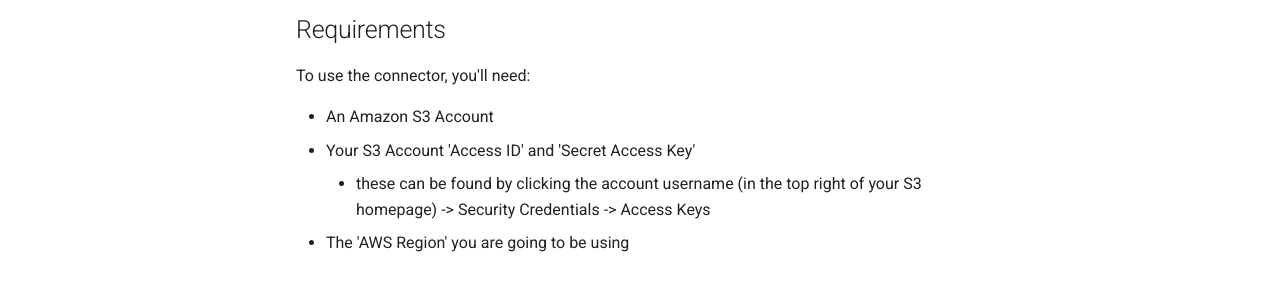
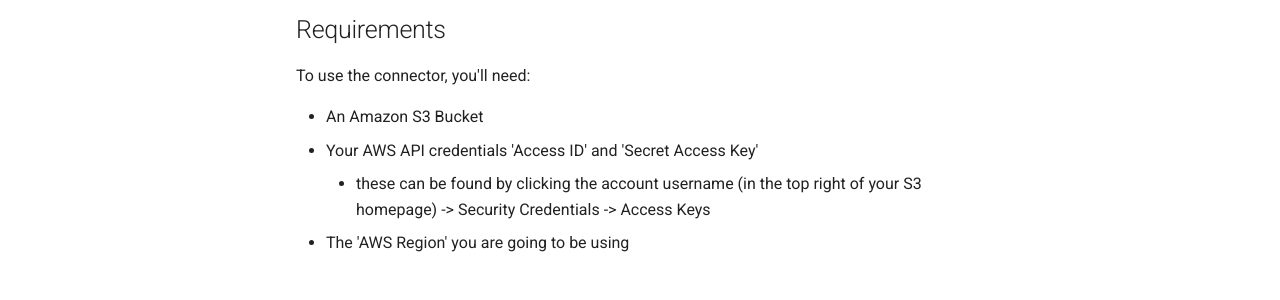
Before and after one commit to pingone-davinci/documentation, an MkDocs documentation site: the page built from docs/aws-s3/README.md, in a window 1280 px wide and 900 px high, scrolled down 784 px. Shown: the part 153-453 px from the top of the window. Built offline with MkDocs 1.6.1 and Material for MkDocs 9.7.7, drawn with Linux system fonts in a browser that asks for light colours; comment, search, counter and statistics services are not loaded.

Commit message:
Update README.md

```diff
--- a/docs/aws-s3/README.md
+++ b/docs/aws-s3/README.md
@@ -31,8 +31,8 @@
 
 To use the connector, you'll need:
 
-* An Amazon S3 Account
-* Your S3 Account 'Access ID' and 'Secret Access Key'
+* An Amazon S3 Bucket
+* Your AWS API credentials 'Access ID' and 'Secret Access Key'
 	* these can be found by clicking the account username (in the top right of your S3 homepage) -> Security Credentials -> Access Keys
 * The 'AWS Region' you are going to be using
 
```
